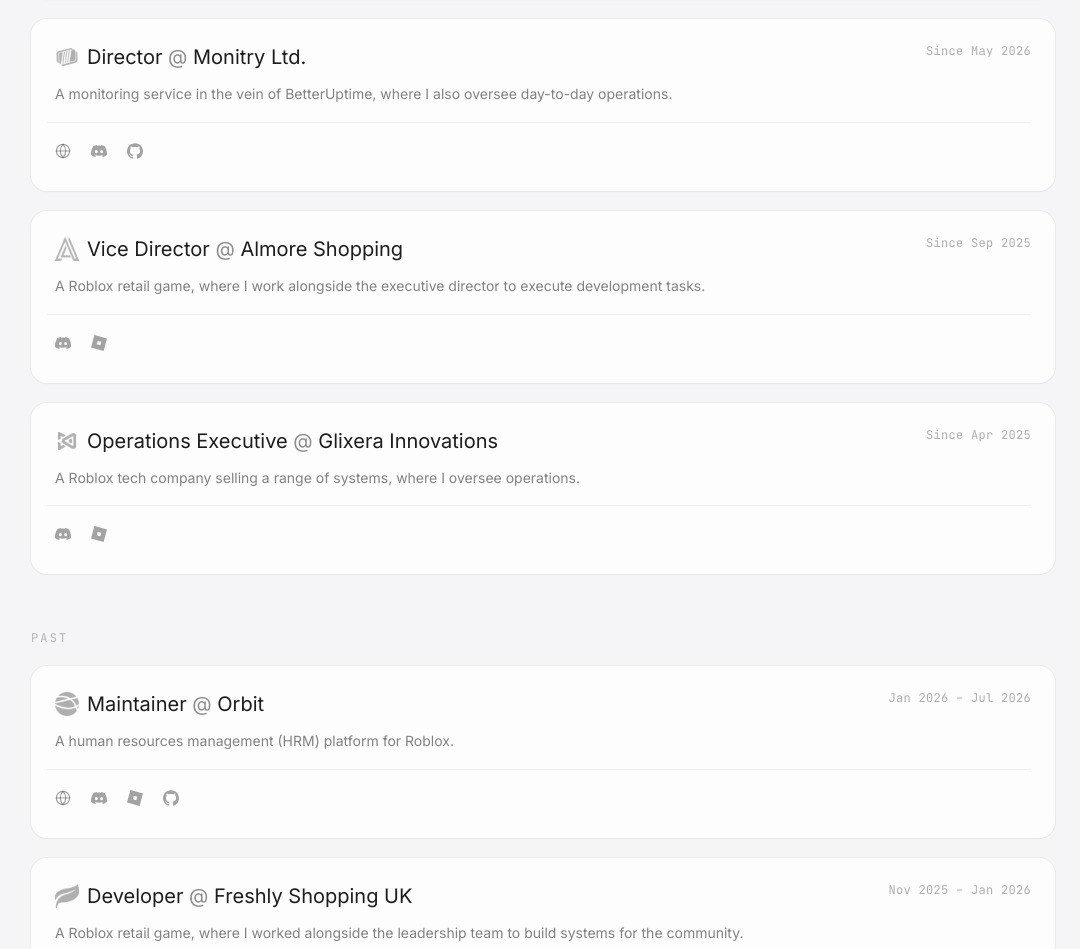
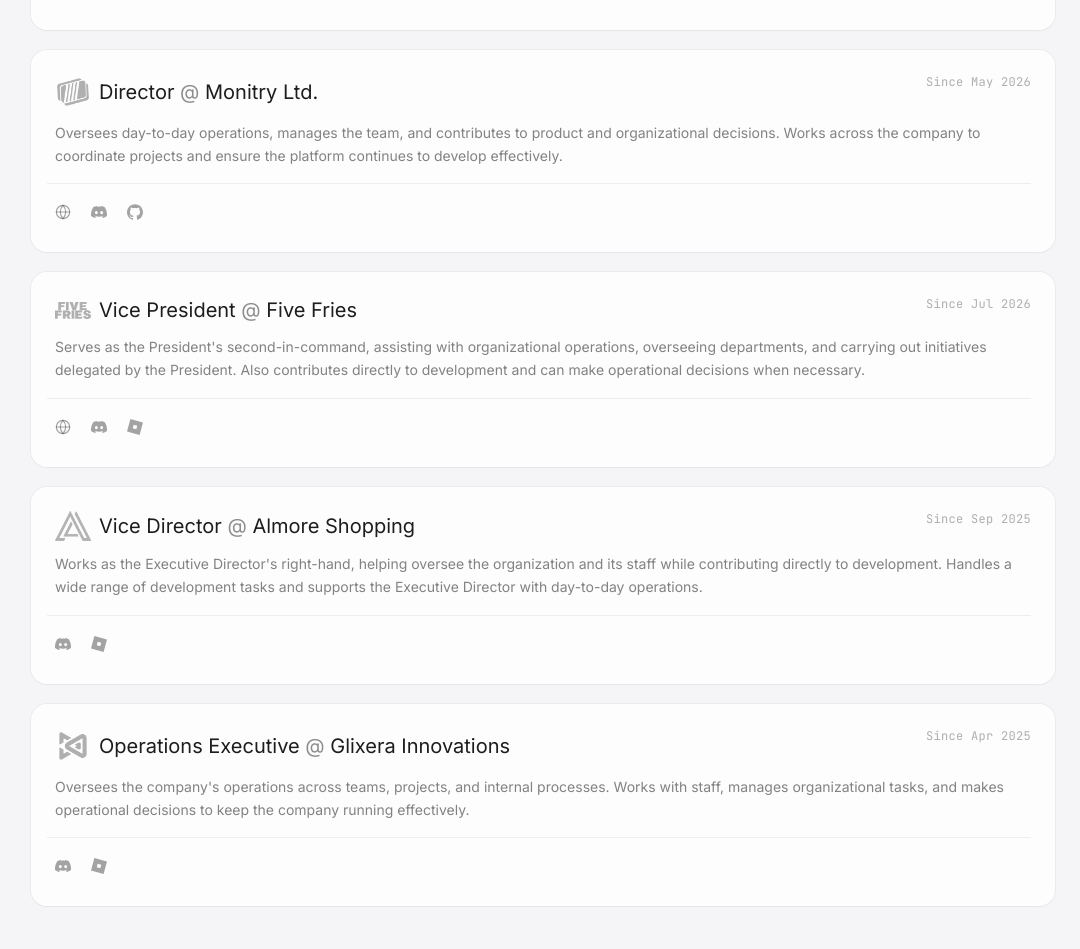
Before and after one commit to tiagoodevs/website, a Next.js app: page / in a window 1280 px wide. Shown: the part 6283-7232 px from the top of the page, without its empty margins (97-1177 px from the left). Built offline with nearby package versions, Linux system fonts and the light colour scheme.

Commit message:
Added five fries

```diff
--- a/src/components/workplaces.tsx
+++ b/src/components/workplaces.tsx
@@ -26,7 +26,7 @@ const currentWorkplaces: Workplace[] = [
     {
         role: "COO",
         company: "Paddlewheel Inc.",
-        description: "A tech company where I oversee day-to-day operations.",
+        description: "Oversees the company's day-to-day operations, manages teams and projects, and works closely with leadership on company-wide decisions. Also contributes directly to development, infrastructure, and other technical work when needed.",
         joinDate: new Date(2026, 6),
         image: "paddlewheel",
         brandColor: "#139d8e",
@@ -39,7 +39,7 @@ const currentWorkplaces: Workplace[] = [
         role: "Director",
         company: "Monitry Ltd.",
         description:
-            "A monitoring service in the vein of BetterUptime, where I also oversee day-to-day operations.",
+            "Oversees day-to-day operations, manages the team, and contributes to product and organizational decisions. Works across the company to coordinate projects and ensure the platform continues to develop effectively.",
         joinDate: new Date(2026, 4),
         image: "monitry",
         brandColor: "#263d6e",
@@ -50,10 +50,24 @@ const currentWorkplaces: Workplace[] = [
         },
     },
     {
+        role: "Vice President",
+        company: "Five Fries",
+        description:
+            "Serves as the President's second-in-command, assisting with organizational operations, overseeing departments, and carrying out initiatives delegated by the President. Also contributes directly to development and can make operational decisions when necessary.",
+        joinDate: new Date(2026, 6),
+        image: "fivefries",
+        brandColor: "#D21033",
+        links: {
+            website: "https://fivefries.xyz",
+            discord: "https://discord.gg/UFPNjVPxgg",
+            roblox: "https://www.roblox.com/communities/470420343/Banify",
+        },
+    },
+    {
         role: "Vice Director",
         company: "Almore Shopping",
         description:
-            "A Roblox retail game, where I work alongside the executive director to execute development tasks.",
+            "Works as the Executive Director's right-hand, helping oversee the organization and its staff while contributing directly to development. Handles a wide range of development tasks and supports the Executive Director with day-to-day operations.",
         joinDate: new Date(2025, 8),
         image: "almore",
         brandColor: "#590113",
@@ -66,7 +80,7 @@ const currentWorkplaces: Workplace[] = [
         role: "Operations Executive",
         company: "Glixera Innovations",
         description:
-            "A Roblox tech company selling a range of systems, where I oversee operations.",
+            "Oversees the company's operations across teams, projects, and internal processes. Works with staff, manages organizational tasks, and makes operational decisions to keep the company running effectively.",
         joinDate: new Date(2025, 3),
         image: "glixera",
         brandColor: "#000000",
@@ -81,7 +95,7 @@ const pastWorkplaces: Workplace[] = [
     {
         role: "Maintainer",
         company: "Orbit",
-        description: "A human resources management (HRM) platform for Roblox.",
+        description: "Maintained and improved the Orbit HRM platform, keeping the platform up to date, accessible, and easy to use. Worked across the project on development, infrastructure, community needs, and contributor coordination, including reviewing issues and pull requests.",
         joinDate: new Date(2026, 0),
         leaveDate: new Date(2026, 6),
         image: "orbit",
@@ -97,7 +111,7 @@ const pastWorkplaces: Workplace[] = [
         role: "Developer",
         company: "Freshly Shopping UK",
         description:
-            "A Roblox retail game, where I worked alongside the leadership team to build systems for the community.",
+            "Worked alongside the leadership team to develop and improve systems for the community. Contributed features including an appeals center rework, ban integration, car wash system, and other gameplay and administrative systems, while also contributing suggestions for new features and improvements.",
         joinDate: new Date(2025, 10),
         leaveDate: new Date(2026, 0),
         image: "freshly",
@@ -182,7 +196,8 @@ function WorkplaceCard({ item }: { item: Workplace }) {
                     <img
                         src={`/companies/${item.image}.png`}
                         alt={item.company}
-                        className="size-6 shrink-0 opacity-30 invert transition-all duration-300 group-hover:opacity-100 group-hover:invert-0"
+                        className="shrink-0 opacity-30 invert transition-all duration-300 group-hover:opacity-100 group-hover:invert-0"
+                        width="36"
                     />
                     <p className="text-xl text-foreground transition-colors duration-300 group-hover:text-white">
                         {item.role}{" "}
```
Also changed, not shown: public/companies/fivefries.png (added).
